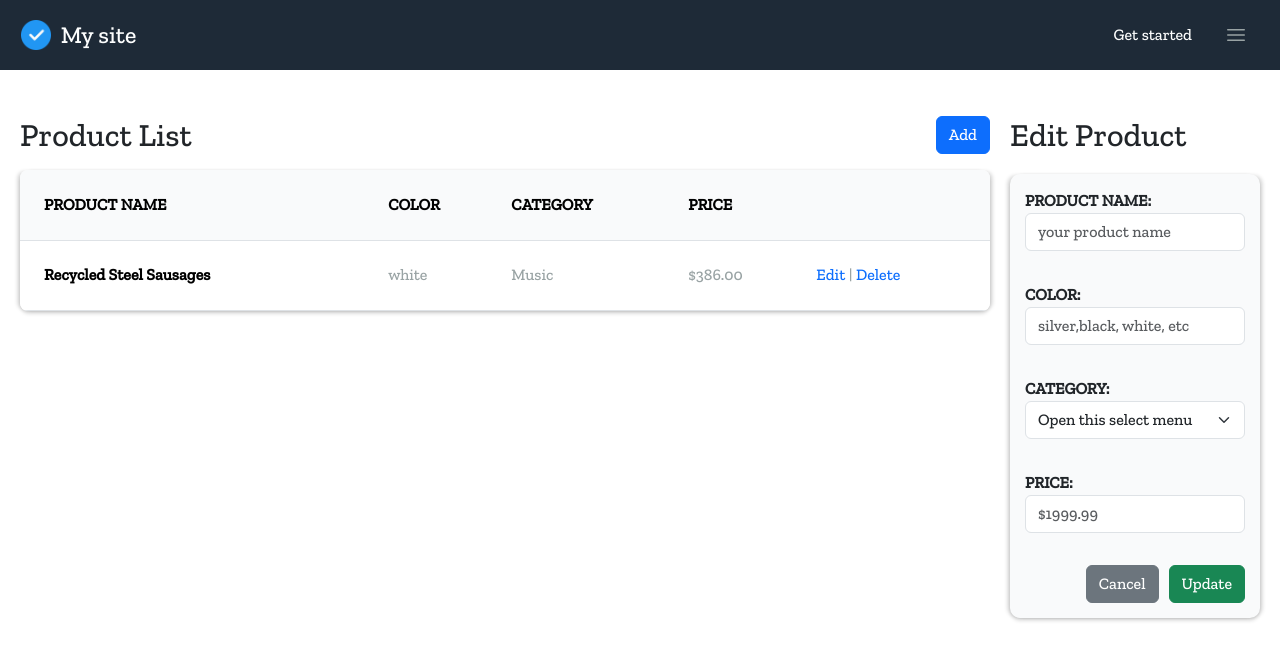
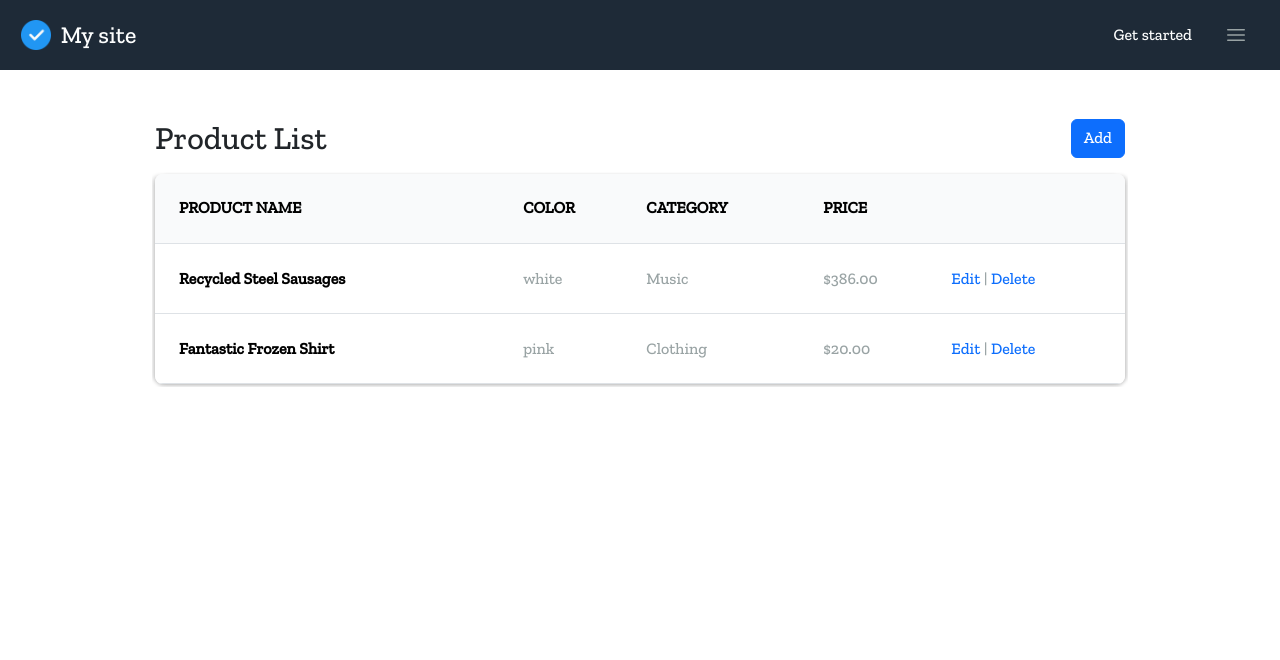
Before and after one commit to erickfabiandev/CrudProject-React-Express, a React (Vite) app: page / in a window 1280 px wide. Shown: the top 660 px of the page. Built offline with nearby package versions, Linux system fonts and the light colour scheme.

Commit message:
Se terminan las modificaciones del fronted

```diff
--- a/src/App.css
+++ b/src/App.css
@@ -7,7 +7,7 @@
 
   .container_main-app{
     display: flex;
-    flex-direction: column;
+    flex-wrap: wrap;
     justify-content: center;
     align-items: center;
     padding: 20px;
--- a/src/App.jsx
+++ b/src/App.jsx
@@ -7,8 +7,27 @@ import FormProduct from './components/FormProduct/FormProduct'
 
 function App() {
 
-  const [productos,setProduct]=useState({});
-  const [idProductActivated,setIdProductActivated]=useState({undefined})
+  const arrayProducts = [
+    {
+      'id':1,
+      'name':'Recycled Steel Sausages',
+      'color':'white',
+      'category':'Music',
+      'price':'$386.00'
+    },
+    {
+      'id':2,
+      'name':'Fantastic Frozen Shirt',
+      'color':'pink',
+      'category':'Clothing',
+      'price':'$20.00'
+    }
+  ]
+
+  const [productos,setProduct]=useState(arrayProducts);
+  const [idProductActivated,setIdProductActivated]=useState({undefined});
+  const [showForm, setShowForm] = useState(true);
+
 
   const handleAddProduct=(newProduct)=>{
      /** logic to add product - POST*/
@@ -26,14 +45,23 @@ function App() {
     setIdProductActivated(id);
   }
 
+  const handleShowForm = ()=>{
+    if(showForm){
+      setShowForm(false)
+    }else{
+      setShowForm(true)
+    }
+
+  }
+
   return (
 
     <>
 
       <Header></Header>
       <div className='container_main-app'>
-        <Main></Main>
-        <FormProduct idProductEdit={1}/>
+        <Main productos={productos} onShowForm = {handleShowForm}></Main>
+        {!showForm && <FormProduct idProductEdit={1}/>}
       </div>
 
     </>
--- a/src/components/Main/Main.scss
+++ b/src/components/Main/Main.scss
@@ -10,7 +10,9 @@
 .container__main{
     display: flex;
     flex-direction: column;
+    overflow-x: auto;
     align-self: flex-start;
+    padding: 0.2rem;
 
 }
 
@@ -18,6 +20,7 @@
     display: flex;
     justify-content: space-between;
     margin-bottom: 1rem;
+    min-width: 700px;
 
     h1{
         text-align: initial;
@@ -34,6 +37,7 @@
     overflow: hidden; /* Asegura que el contenido dentro del contenedor se ajuste al border-radius */
     border-radius: 8px;
     box-shadow: $color-background-shade;
+    min-width: 700px;
 
     @media (min-width: 1024px) {
         width: 970px;
@@ -45,6 +49,7 @@
     margin: 0px !important;
     font-size: 1rem !important;
     text-align: left;
+    min-width: 700px ;
 
     @media (min-width: 1024px) {
         font-size: $font-size-small;
--- a/src/components/Main/index.jsx
+++ b/src/components/Main/index.jsx
@@ -2,15 +2,16 @@ import './Main.scss'
 import Row from '../Row'
 import ButtonAction from '../Buttons/ButtonAction'
 
-export const Main = ()=> {
+export const Main = (props)=> {
 
+  const {productos, onShowForm} = props
 
     return (
       <>
       <div className='container__main'>
         <div className='text-container'>
           <h1>Product List</h1>
-          <ButtonAction name='Add' type='submit' onClick= {undefined}></ButtonAction>
+          <ButtonAction name='Add' type='Submit' onClick= {onShowForm}></ButtonAction>
         </div>
         <div className='table-container'>
           <table className="table">
@@ -24,7 +25,7 @@ export const Main = ()=> {
                   </tr>
               </thead>
               <tbody>
-                  <Row></Row>
+                  <Row productos = {productos}></Row>
               </tbody>
           </table>
 
--- a/src/components/Row/index.jsx
+++ b/src/components/Row/index.jsx
@@ -1,18 +1,26 @@
 import './Row.scss'
 
 
-export const Row = ()=> {
+export const Row = (props) => {
+    const { productos } = props;
+
+    return (
+      <>
+        {productos.map((producto) => (
+          <tr key={producto.id}>
+            <th scope="row">{producto.name}</th>
+            <td>{producto.color}</td>
+            <td>{producto.category}</td>
+            <td>{producto.price}</td>
+            <td>
+              <a href="#">Edit</a> | <a href="#">Delete</a>
+            </td>
+          </tr>
+        ))}
+      </>
+    );
+  };
 
 
-    return (
-        <tr>
-            <th scope="row">Recycled Steel Sausages</th>
-            <td>white</td>
-            <td>Music</td>
-            <td>$386.00</td>
-            <td><a href="#">Edit</a> | <a href="#">Delete</a></td>
-        </tr>
-    )
-  }
 
   export default Row
```
